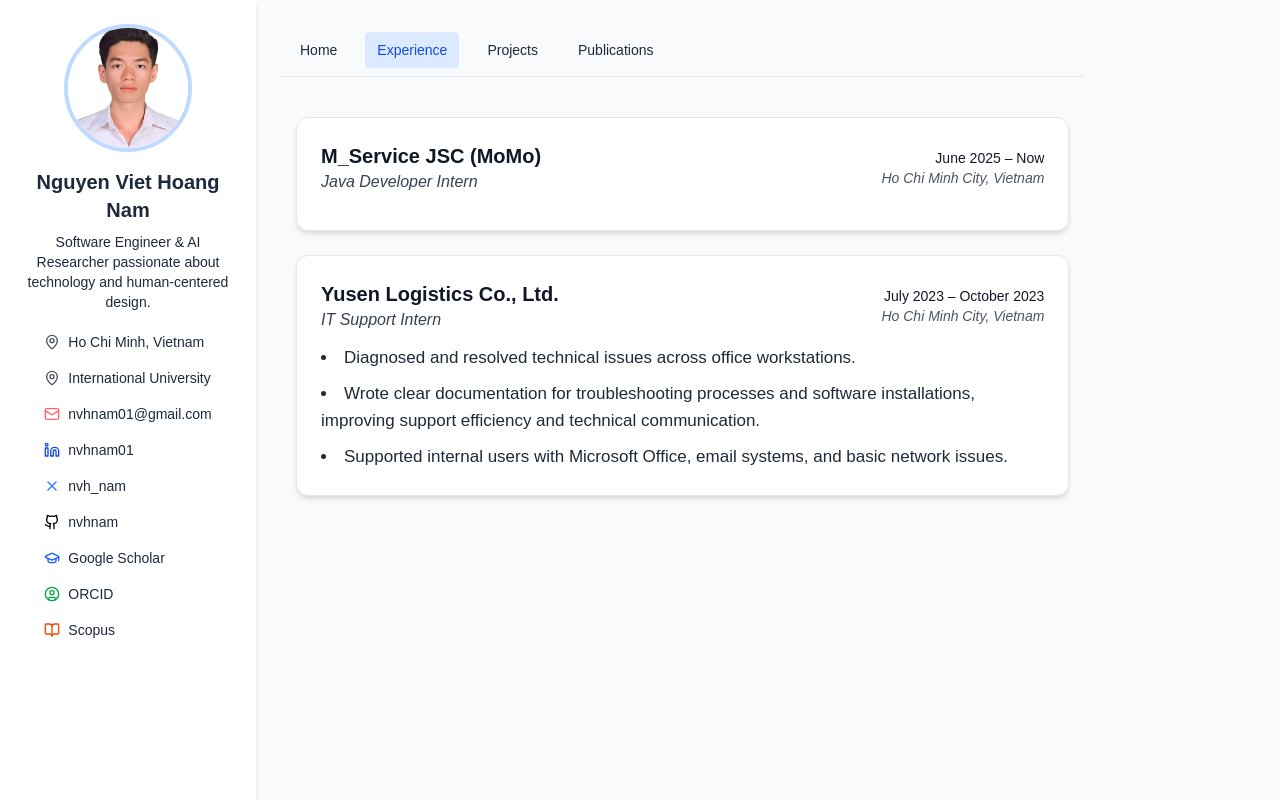
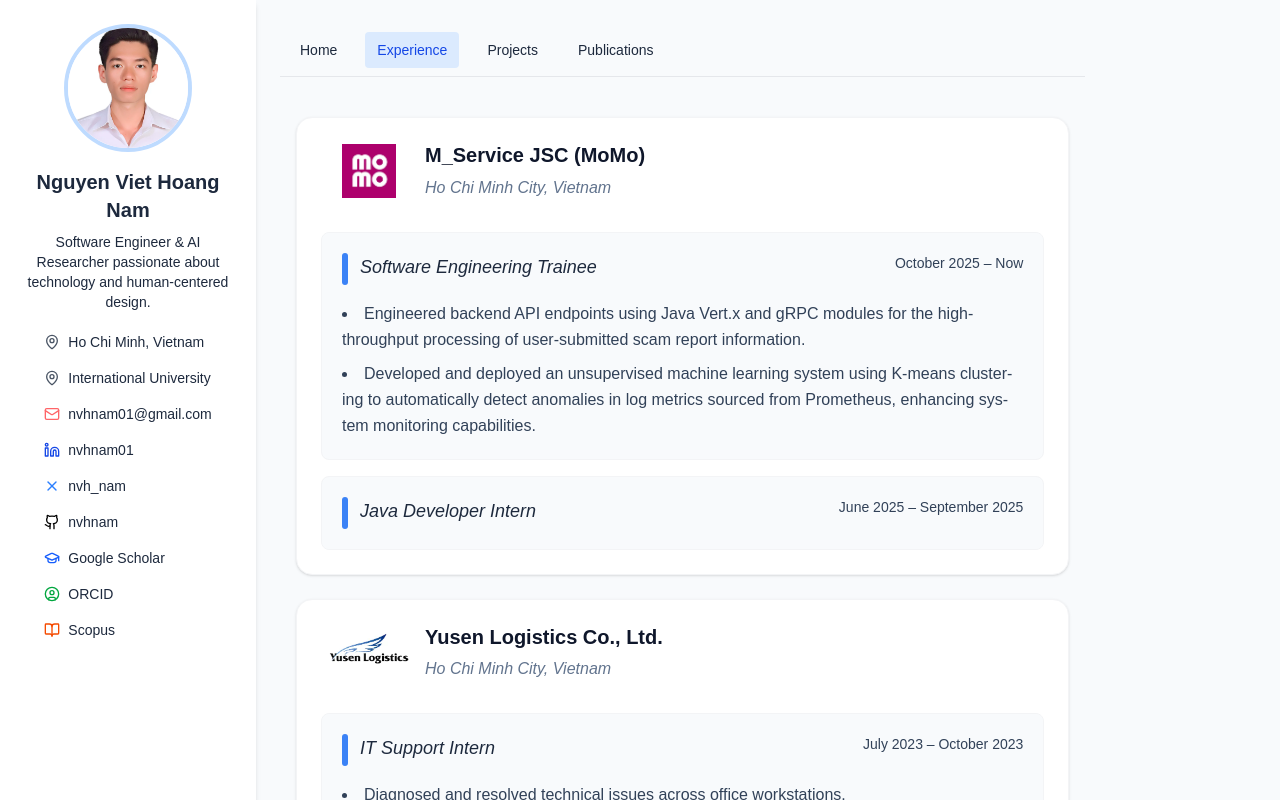
Before and after one commit to nvhnam/nguyenviethoangnam, a Next.js app: page / in a window 1280 px wide. Both pictures are taken after a click on the button "Experience". Shown: the top 800 px of the page. Built offline with nearby package versions, Linux system fonts and the light colour scheme.

Commit message:
Update working experiences sections.

```diff
--- a/src/components/Experience.tsx
+++ b/src/components/Experience.tsx
@@ -1,11 +1,21 @@
+// experience.tsx
 import { workExperience } from "@/constants";
 import Script from "next/script";
+import Image from "next/image";
+import React from "react";
 
 export default function Experience() {
+  const companies = groupByCompany(workExperience);
+  const personStructuredData = buildPersonStructuredData({
+    name: "Nguyen Viet Hoang Nam",
+    experiences: workExperience,
+  });
+  const latestPosition = workExperience[0]?.position ?? "Software Engineer";
+
   return (
     <section
       id="experience"
-      className="mt-10 px-4"
+      className="mt-10 px-4 max-w-5xl mx-auto"
       aria-labelledby="experience-heading"
       itemScope
       itemType="https://schema.org/Person"
@@ -15,120 +25,309 @@ export default function Experience() {
         id="structured-data"
         strategy="afterInteractive"
       >
-        {JSON.stringify({
-          "@context": "https://schema.org",
-          "@type": "Person",
-          name: "Nguyen Viet Hoang Nam",
-          hasOccupation: [
-            {
-              "@type": "Occupation",
-              name: "Java Developer Intern",
-              hiringOrganization: {
-                "@type": "Organization",
-                name: "M_Service JSC (MoMo)",
-              },
-              startDate: "2025-06",
-              location: {
-                "@type": "Place",
-                address: {
-                  "@type": "PostalAddress",
-                  addressLocality: "Ho Chi Minh City",
-                  addressCountry: "Vietnam",
-                },
-              },
-              description:
-                "Developing and maintaining Java-based applications, collaborating in Agile teams, and improving code quality.",
-            },
-            {
-              "@type": "Occupation",
-              name: "IT Support Intern",
-              hiringOrganization: {
-                "@type": "Organization",
-                name: "Yusen Logistics Co., Ltd.",
-              },
-              startDate: "2023-07",
-              endDate: "2023-10",
-              location: {
-                "@type": "Place",
-                address: {
-                  "@type": "PostalAddress",
-                  addressLocality: "Ho Chi Minh City",
-                  addressCountry: "Vietnam",
-                },
-              },
-              description:
-                "Diagnosed and resolved technical issues across office workstations, wrote clear documentation for troubleshooting and software installations, and supported users with Microsoft Office, email systems, and basic networking.",
-            },
-          ],
-        })}
+        {JSON.stringify(personStructuredData)}
       </Script>
 
       <span className="sr-only" itemProp="name">
-        Nguyen Viet Hoang Nam professional working experience in researching AI
-        advantages in positively influencing human behavior and as a
-        professional Java developer.
+        Nguyen Viet Hoang Nam — Professional experience and roles.
       </span>
-      <meta itemProp="jobTitle" content="Java Developer Intern at Momo" />
+      <meta itemProp="jobTitle" content={latestPosition} />
       <meta itemProp="address" content="Vietnam" />
 
-      <h2
-        id="experience-heading"
-        className="sr-only text-2xl font-bold text-gray-900"
-      >
+      <h2 id="experience-heading" className="sr-only">
         Professional Experience
       </h2>
 
-      {workExperience.map((exp, idx) => (
-        <article
-          key={idx}
-          className="mb-6 bg-white p-6 rounded-xl shadow-md border border-gray-200"
-          itemScope
-          itemType="https://schema.org/Organization"
-        >
-          <header className="flex flex-col sm:flex-row justify-between sm:items-center">
-            <div>
-              <h3
-                className="text-xl font-semibold text-gray-900"
-                itemProp="name"
-              >
-                {exp.company}
-              </h3>
-              <p className="italic text-gray-700" itemProp="department">
-                {exp.position}
-              </p>
+      <div className="space-y-6">
+        {companies.map((company) => (
+          <article
+            key={company.company}
+            className="rounded-2xl shadow-sm border border-gray-100 overflow-hidden bg-white"
+            itemScope
+            itemType="https://schema.org/Organization"
+          >
+            <header className="flex items-center justify-between gap-4 p-6 -mb-4">
+              <div className="flex items-center gap-4">
+                <div className="flex items-center gap-2">
+                  {company.logo ? (
+                    <div className="relative w-20 h-12 sm:w-24 sm:h-14 flex-shrink-0">
+                      <Image
+                        src={company.logo}
+                        alt={`${company.company} logo`}
+                        fill
+                        className="object-contain rounded-md border"
+                        sizes="(max-width: 640px) 80px, 96px"
+                        loading="lazy"
+                      />
+                    </div>
+                  ) : (
+                    <div className="w-12 h-12 rounded-md bg-slate-50 flex items-center justify-center text-slate-600">
+                      {/* fallback initials */}
+                      <span className="font-semibold">
+                        {company.company
+                          .split(" ")
+                          .map((s) => s[0])
+                          .slice(0, 2)
+                          .join("")}
+                      </span>
+                    </div>
+                  )}
+                  <div
+                    className="flex flex-col gap-1 sm:gap-1.5"
+                    itemScope
+                    itemType="https://schema.org/Organization"
+                  >
+                    <h3
+                      className="text-lg sm:text-xl font-semibold text-slate-900 leading-snug"
+                      itemProp="name"
+                    >
+                      {company.company}
+                    </h3>
+
+                    {company.location && (
+                      <p
+                        className="flex items-center gap-2 text-sm sm:text-base text-slate-500 italic"
+                        itemProp="address"
+                        itemScope
+                        itemType="https://schema.org/PostalAddress"
+                      >
+                        <span itemProp="addressLocality">
+                          {company.location}
+                        </span>
+                      </p>
+                    )}
+                  </div>
+                </div>
+              </div>
+            </header>
+
+            {/* Roles list */}
+            <div className="p-6 space-y-4">
+              {company.positions.map((exp, idx) => {
+                const startISO = getDateISOString(exp.date, "start");
+                const endISO = getDateISOString(exp.date, "end");
+                return (
+                  <div
+                    key={exp.slug ?? idx}
+                    className="rounded-lg border border-gray-100 bg-slate-50 p-5"
+                    itemScope
+                    itemType="https://schema.org/Occupation"
+                  >
+                    <div className="flex flex-col sm:flex-row justify-between gap-3">
+                      <div className="flex items-start gap-3">
+                        <div
+                          aria-hidden
+                          className="w-1.5 h-8 rounded-full"
+                          style={{ background: "#3b82f6" }}
+                        />
+                        <div>
+                          <p
+                            className="text-base sm:text-lg font-medium italic text-slate-800"
+                            itemProp="roleName"
+                          >
+                            {exp.position}
+                          </p>
+                          {exp.responsibilities &&
+                            exp.responsibilities.length > 0 && (
+                              <meta
+                                itemProp="description"
+                                content={exp.responsibilities
+                                  .slice(0, 4)
+                                  .join(" ")}
+                              />
+                            )}
+                        </div>
+                      </div>
+
+                      <div className="mt-2 sm:mt-0 text-right text-sm text-slate-700">
+                        <time
+                          className="font-medium"
+                          itemProp="startDate"
+                          dateTime={startISO || undefined}
+                        >
+                          {formatDateRangeForDisplay(exp.date)}
+                        </time>
+                        {startISO && (
+                          <meta itemProp="startDate" content={startISO} />
+                        )}
+                        {endISO && <meta itemProp="endDate" content={endISO} />}
+                      </div>
+                    </div>
+
+                    {/* responsibilities */}
+                    {exp.responsibilities?.length ? (
+                      <ul
+                        className="
+                          mt-4 list-disc list-inside space-y-2
+                          text-[15px] sm:text-[16px] leading-relaxed text-slate-700
+                          text-justify md:text-justify lg:text-left
+                        "
+                        itemProp="description"
+                      >
+                        {exp.responsibilities.map((r, i) => (
+                          <li
+                            key={i}
+                            className="break-words hyphens-auto"
+                            itemProp="responsibility"
+                          >
+                            {r}
+                          </li>
+                        ))}
+                      </ul>
+                    ) : null}
+                  </div>
+                );
+              })}
             </div>
-            <div className="text-sm text-right mt-2 sm:mt-0">
-              <time
-                className="text-gray-900 font-medium"
-                itemProp="startDate"
-                dateTime={getDateISOString(exp.date)}
-              >
-                {exp.date}
-              </time>
-              <p className="italic text-gray-600" itemProp="location">
-                {exp.location}
-              </p>
-            </div>
-          </header>
-
-          {exp.responsibilities && (
-            <ul className="list-disc list-inside mt-3 space-y-2 text-[17px] leading-relaxed text-gray-800">
-              {exp.responsibilities.map((item, i) => (
-                <li key={i} itemProp="description">
-                  {item}
-                </li>
-              ))}
-            </ul>
-          )}
-        </article>
-      ))}
+          </article>
+        ))}
+      </div>
     </section>
   );
 }
 
-function getDateISOString(dateStr: string): string {
-  const match = dateStr.match(/(\w+)\s(\d{4})/);
-  if (!match) return "";
-  const month = new Date(`${match[1]} 1, ${match[2]}`).getMonth() + 1;
-  return `${match[2]}-${month.toString().padStart(2, "0")}-01`;
+interface WorkExperienceItem {
+  company: string;
+  position: string;
+  date: string;
+  location?: string;
+  responsibilities?: string[];
+  slug?: string;
+  logo?: string;
 }
+
+type ExpType = WorkExperienceItem;
+
+function groupByCompany(exps: ExpType[]) {
+  const map = new Map<
+    string,
+    { company: string; positions: ExpType[]; location?: string; logo?: string }
+  >();
+
+  for (const e of exps) {
+    if (!map.has(e.company)) {
+      map.set(e.company, {
+        company: e.company,
+        positions: [],
+        location: e.location,
+        logo: e.logo,
+      });
+    }
+    const rec = map.get(e.company)!;
+    if (!rec.location && e.location) rec.location = e.location;
+    if (!rec.logo && e.logo) rec.logo = e.logo;
+    rec.positions.push(e);
+  }
+
+  const arr = Array.from(map.values()).map((c) => {
+    c.positions.sort((a, b) => {
+      const aStart = parseMonthYear(a.date) ?? "0000-01";
+      const bStart = parseMonthYear(b.date) ?? "0000-01";
+      return bStart.localeCompare(aStart);
+    });
+    return { ...c, location: c.location ?? "", logo: c.logo ?? "" };
+  });
+
+  return arr;
+}
+
+function buildPersonStructuredData({
+  name,
+  experiences,
+}: {
+  name: string;
+  experiences: ExpType[];
+}) {
+  const companyMeta = new Map<string, { logo?: string; location?: string }>();
+  for (const e of experiences) {
+    if (!companyMeta.has(e.company)) {
+      companyMeta.set(e.company, { logo: e.logo, location: e.location });
+    }
+  }
+
+  const occupations = experiences.map((exp) => {
+    const [start, end] = parseDateRange(exp.date);
+    const meta = companyMeta.get(exp.company) ?? {};
+    const companyLoc = meta.location ?? exp.location ?? "";
+    return {
+      "@type": "Occupation",
+      name: exp.position,
+      hiringOrganization: {
+        "@type": "Organization",
+        name: exp.company,
+        ...(meta.logo ? { logo: meta.logo } : {}),
+      },
+      ...(start ? { startDate: start } : {}),
+      ...(end ? { endDate: end } : {}),
+      ...(companyLoc
+        ? {
+            location: {
+              "@type": "Place",
+              address: {
+                "@type": "PostalAddress",
+                addressLocality: companyLoc.split(",")[0] ?? companyLoc,
+                addressCountry: companyLoc.includes("Vietnam")
+                  ? "Vietnam"
+                  : undefined,
+              },
+            },
+          }
+        : {}),
+      description: exp.responsibilities?.slice(0, 5).join(" ") ?? exp.position,
+    };
+  });
+
+  return {
+    "@context": "https://schema.org",
+    "@type": "Person",
+    name,
+    hasOccupation: occupations,
+  };
+}
+
+/* date helpers (same as before) */
+function parseDateRange(dateStr: string): [string | null, string | null] {
+  if (!dateStr) return [null, null];
+  const normalized = dateStr.replace(/\u2013|\u2014/g, "-");
+  const parts = normalized.split("-").map((p) => p.trim());
+  const rangeParts =
+    parts.length >= 2 ? [parts[0], parts.slice(1).join("-")] : [dateStr.trim()];
+  const start = parseMonthYear(rangeParts[0]);
+  let end = null;
+  if (rangeParts[1]) {
+    const candidate = rangeParts[1].trim();
+    if (/now|present|current/i.test(candidate)) {
+      end = null;
+    } else {
+      end = parseMonthYear(candidate);
+    }
+  }
+  return [start, end];
+}
+
+function parseMonthYear(text: string): string | null {
+  if (!text) return null;
+  const t = text.trim();
+  const m1 = t.match(/([A-Za-z]+)\s+(\d{4})/);
+  if (m1) {
+    const monthName = m1[1];
+    const year = m1[2];
+    const month = new Date(`${monthName} 1, ${year}`).getMonth() + 1;
+    if (!Number.isNaN(month)) {
+      return `${year}-${String(month).padStart(2, "0")}`;
+    }
+  }
+  const m2 = t.match(/(\d{4})/);
+  if (m2) return `${m2[1]}-01`;
+  return null;
+}
+
+function getDateISOString(dateStr: string, typeArg: "start" | "end" = "start") {
+  const [start, end] = parseDateRange(dateStr);
+  const val = typeArg === "start" ? start : end;
+  return val ? `${val}-01` : "";
+}
+
+function formatDateRangeForDisplay(dateStr: string) {
+  return dateStr.replace(/\s*[-–—]\s*/g, " – ");
+}
--- a/src/components/Home.tsx
+++ b/src/components/Home.tsx
@@ -1,4 +1,4 @@
-import { awards, certificates, educations } from "@/constants";
+import { awards, certificates, educations, latestJob } from "@/constants";
 import Image from "next/image";
 import dynamic from "next/dynamic";
 
@@ -74,7 +74,7 @@ export default function Home() {
               },
             ],
             affiliation: "Momo and International University, VNU-HCMC",
-            jobTitle: "Java Developer Intern / Researcher",
+            jobTitle: "Software Engineering / Researcher",
             sameAs: [
               "https://github.com/nvhnam",
               "https://orcid.org/0009-0005-7710-6385",
@@ -90,8 +90,16 @@ export default function Home() {
       <span className="sr-only">
         <strong>Nguyen Viet Hoang Nam</strong> is a researcher in HCI and
         computer vision, with works like VietFood67 and FoodDetector.{" "}
-        <strong>Nguyen Viet Hoang Nam</strong> currently a Java Developer intern
-        at <strong>Momo</strong> in Vietnam.
+        <strong>Nguyen Viet Hoang Nam</strong> currently a{" "}
+        {latestJob ? (
+          <>
+            <strong>{latestJob.title}</strong> at{" "}
+            <strong>{latestJob.company}</strong>
+          </>
+        ) : (
+          "software engineer "
+        )}{" "}
+        in Vietnam.
       </span>
       <article className="text-gray-800 leading-relaxed space-y-8 text-lg">
         <Image
@@ -111,9 +119,17 @@ export default function Home() {
             Welcome to my personal website. I'm a recent gradutate majoring in{" "}
             <strong>Information Technology</strong> at International University
             – VNU-HCM, Vietnam and currently a{" "}
-            <strong>Java Developer Intern</strong> at Momo. This platform serves
-            as a hub to showcase my academic journey, research work, and passion
-            for using technology to create meaningful innovation.
+            {latestJob ? (
+              <>
+                <strong>{latestJob.title}</strong> at{" "}
+                <strong>{latestJob.company}</strong>
+              </>
+            ) : (
+              "software engineer"
+            )}
+            . This platform serves as a hub to showcase my academic journey,
+            research work, and passion for using technology to create meaningful
+            innovation.
           </p>
         </section>
 
--- a/src/constants.tsx
+++ b/src/constants.tsx
@@ -36,11 +36,22 @@ export const activities = [
 export const workExperience = [
   {
     company: "M_Service JSC (MoMo)",
+    position: "Software Engineering Trainee",
+    date: "October 2025 – Now",
+    location: "Ho Chi Minh City, Vietnam",
+    responsibilities: [
+      "Engineered backend API endpoints using Java Vert.x and gRPC modules for the high-throughput processing of user-submitted scam report information.",
+      "Developed and deployed an unsupervised machine learning system using K-means clustering to automatically detect anomalies in log metrics sourced from Prometheus, enhancing system monitoring capabilities.",
+    ],
+    logo: "/companies/momo_converted.webp",
+    slug: "momo-software-engineering-trainee",
+  },
+  {
+    company: "M_Service JSC (MoMo)",
     position: "Java Developer Intern",
-    date: "June 2025 – Now",
-    location: "Ho Chi Minh City, Vietnam",
+    date: "June 2025 – September 2025",
     responsibilities: [],
-    slug: "Momo-java-developer-intern",
+    slug: "momo-java-developer-intern",
   },
   {
     company: "Yusen Logistics Co., Ltd.",
@@ -52,6 +63,7 @@ export const workExperience = [
       "Wrote clear documentation for troubleshooting processes and software installations, improving support efficiency and technical communication.",
       "Supported internal users with Microsoft Office, email systems, and basic network issues.",
     ],
+    logo: "/companies/yusen_converted_2.webp",
     slug: "yusen-logistics-it-intern",
   },
 ];
@@ -126,3 +138,14 @@ export const bookChapters = [
       "In today’s fast-paced society, the demands of work often overshadow the importance of healthy eating habits across various age groups. Poor dietary choices and irregular food consumption can lead to significant health issues, highlighting the need for tools that promote better eating behaviors. This paper presents VietFood57, a comprehensive Vietnamese food dataset consisting of 22,920 images across 57 local dish categories, along with an additional class for human faces, all annotated with bounding boxes. The YOLOv10 object detection model was fine-tuned on this dataset, achieving a high accuracy rate of 93.4%, surpassing previous results in Vietnamese food detection. Furthermore, FoodDetector, a web application integrating the model, was developed for real-time analysis of images, videos, webcams, and IP cameras. This system facilitates remote monitoring of eating behaviors in the elderly and assists users of all ages in tracking food intake, ultimately supporting healthier dietary habits across the population.",
   },
 ];
+
+function getLatestJob() {
+  if (!workExperience || workExperience.length === 0) return null;
+  const latest = workExperience[0];
+  return {
+    title: latest.position,
+    company: latest.company,
+  };
+}
+
+export const latestJob = getLatestJob();
```
Also changed, not shown: public/companies/momo_converted.webp (added), public/companies/yusen_converted_2.webp (added).
